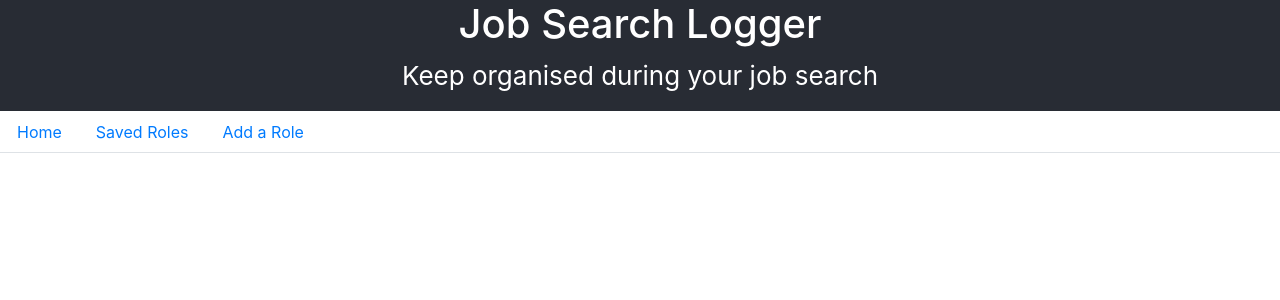
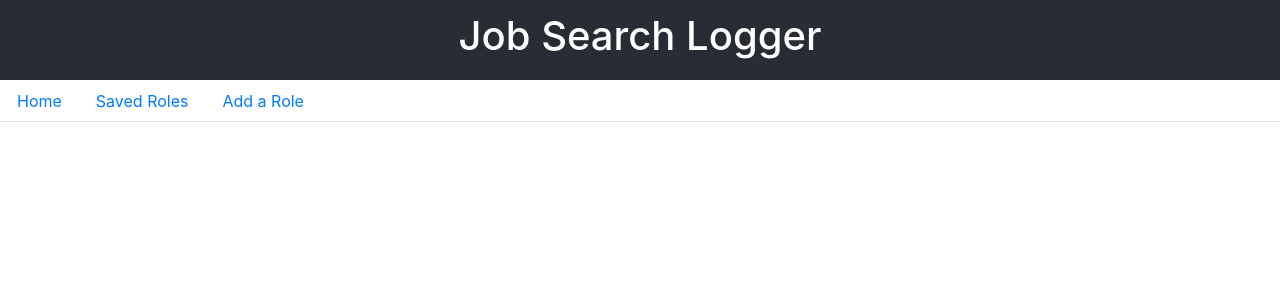
Before and after one commit to Nadiafa/job-search-logger-frontend, a React (Create React App) app: page / in a window 1280 px wide. Shown: the top 300 px of the page. Built offline with nearby package versions, Linux system fonts and the light colour scheme.

Commit message:
Comments

```diff
--- a/src/containers/Home.jsx
+++ b/src/containers/Home.jsx
@@ -4,7 +4,7 @@ const Home = () => {
 	return (
 		<header className="App-header">
 			<h1>Job Search Logger</h1>
-			<p>Keep organised during your job search</p>
+			{/* <p>Keep organised during your job search</p> */}
 		</header>
 	)
 }
```
